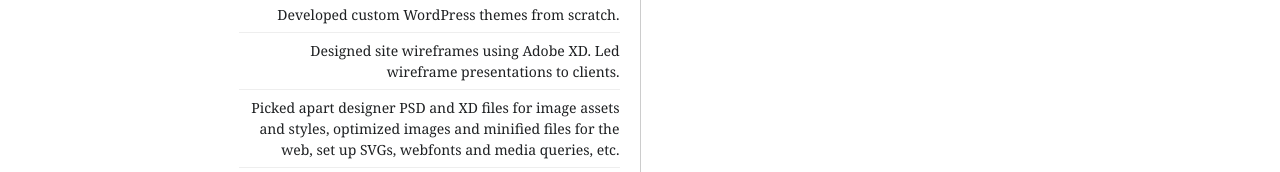
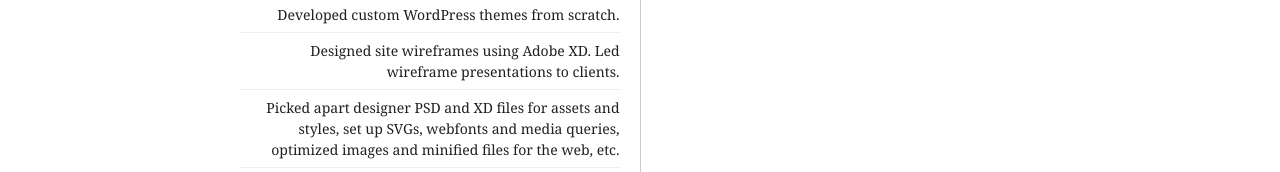
Before and after one commit to ericbutler555/resume, a website: page index.html in a window 1280 px wide. Shown: the part 2277-2449 px from the top of the page. Drawn offline with nearby package versions, Linux system fonts and the light colour scheme; a web font is replaced by a local one.

Commit message:
Tweaked job task text

```diff
--- a/index.html
+++ b/index.html
@@ -152,7 +152,7 @@
             <li>Heavy, daily use of HTML5, CSS, Sass (SCSS), jQuery, JavaScript, Gulp and Git.</li>
             <li>Developed custom WordPress themes from scratch.</li>
             <li>Designed site wireframes using Adobe XD. Led wireframe presentations to clients.</li>
-            <li>Picked apart designer PSD and XD files for image assets and styles, optimized images and minified files for the web, set up SVGs, webfonts and media queries, etc.</li>
+            <li>Picked apart designer PSD and XD files for assets and styles, set up SVGs, webfonts and media queries, optimized images and minified files for the web, etc.</li>
             <li>Heavy emphasis on coding standards and best practices, focused on improving performance across all devices and browsers.</li>
           </ul>
         </div>
```
